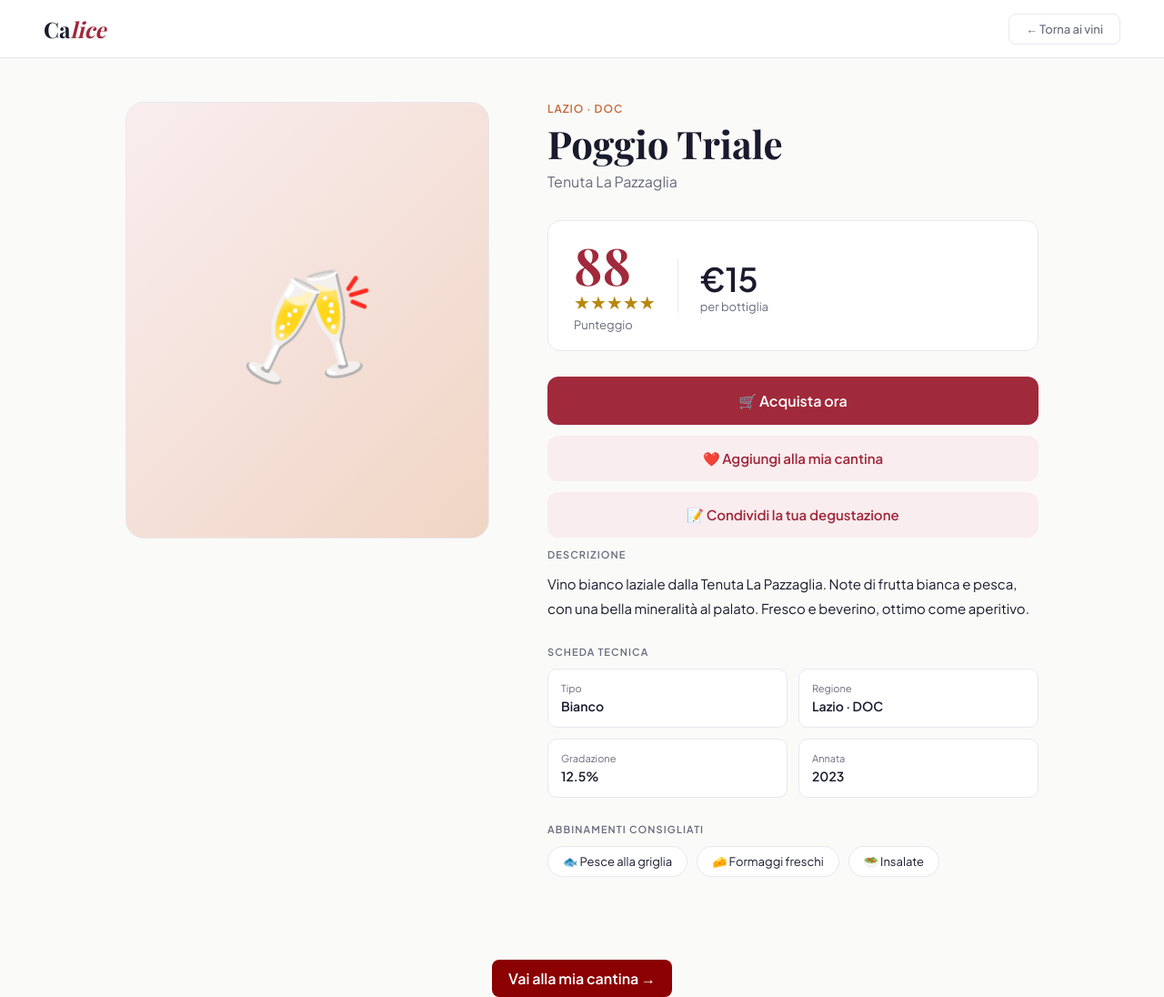
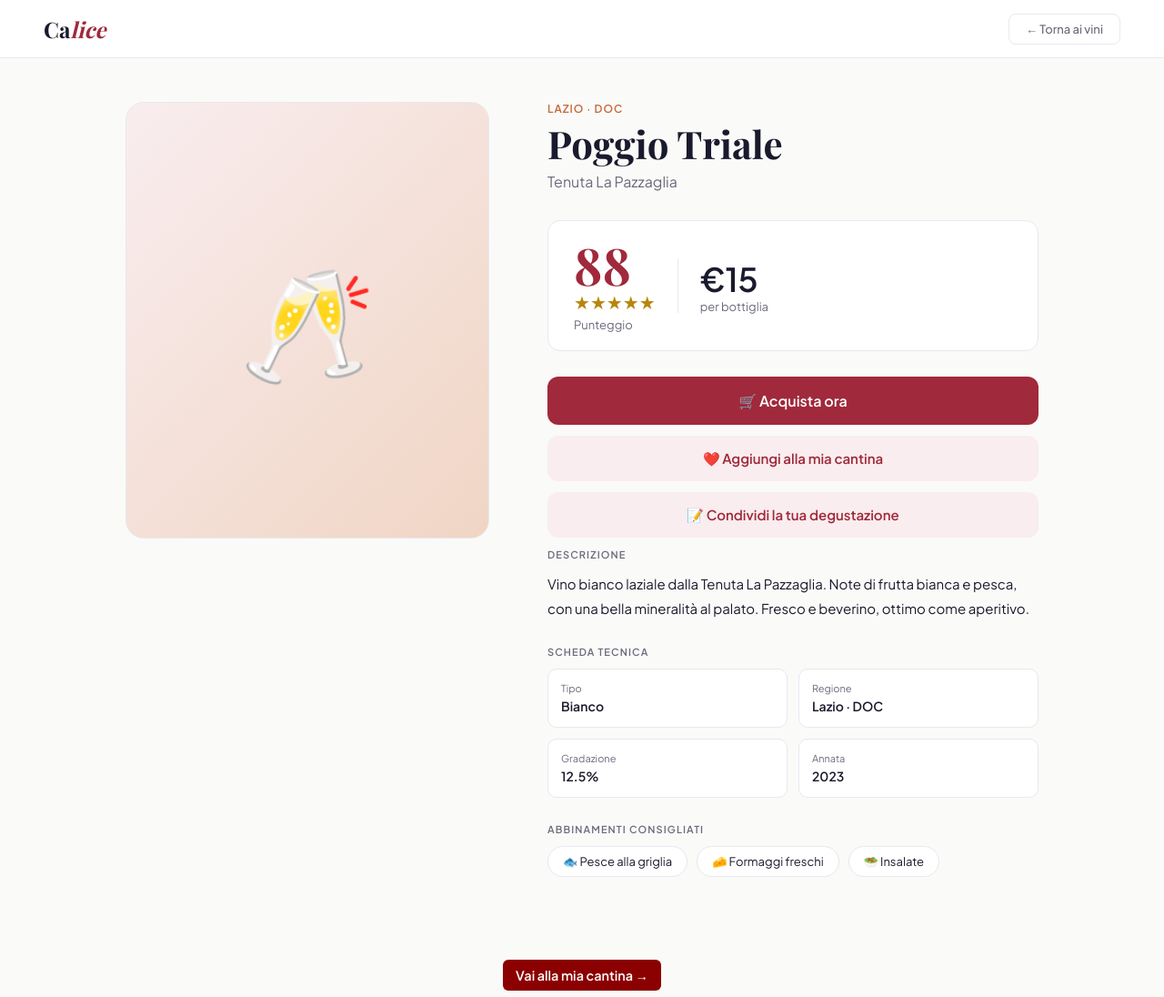
Before and after one commit to Barcolana/Calice, a Jekyll site: the page built from _vini/poggio-triale.md, in a window 1280 px wide and 1096 px high. Shown: the whole window at 91% size. Built offline with Jekyll 4.4.1, drawn with Linux system fonts in a browser that asks for light colours; some web fonts are replaced.

Commit message:
Fix button vai alla mia cantina

```diff
--- a/_layouts/vino.html
+++ b/_layouts/vino.html
@@ -432,13 +432,14 @@
         <a id="link-cantina" href="/Calice/cantina.html" style="
           display:none;
           margin-top:15px;
-          padding:10px 18px;
+          padding:8px 14px;
           background:#8b0000;
           color:white;
-          border-radius:8px;
+          border-radius:6px;
           font-weight:bold;
           text-decoration:none;
           display:inline-block;
+          font-size:0.9rem;
        ">
             Vai alla mia cantina →
         </a>
@@ -455,6 +456,7 @@
 
 
 
+
 </body>
 
 </html>
```
